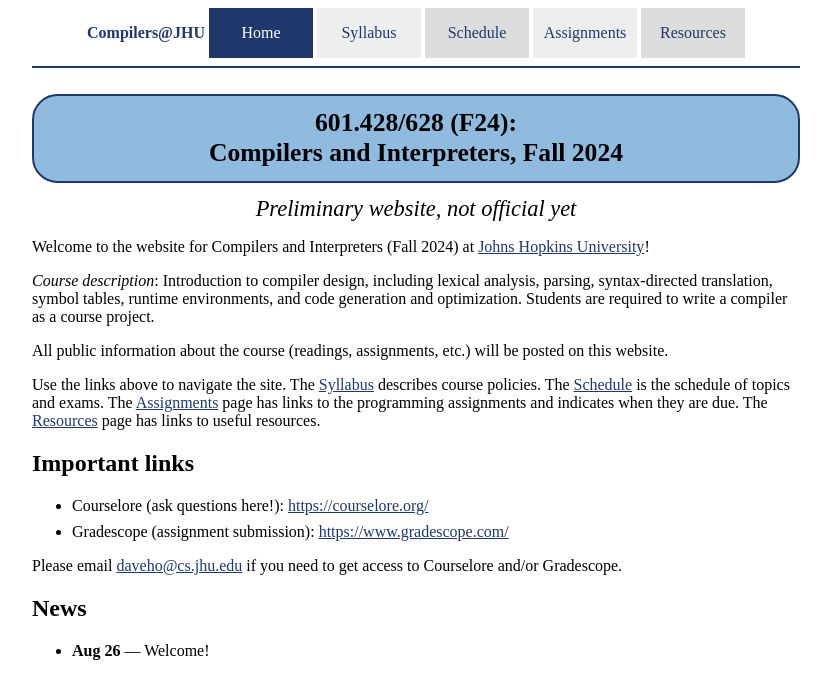
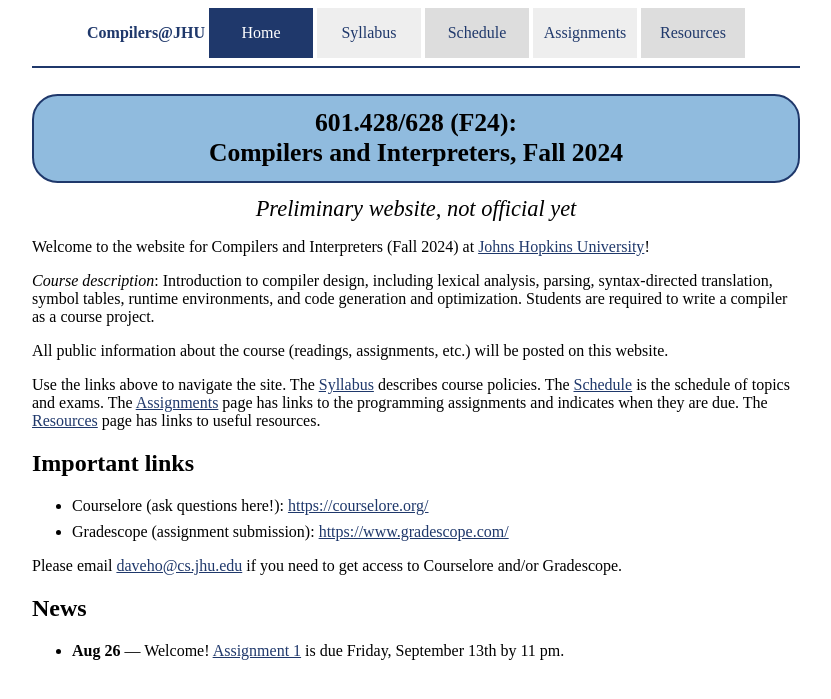
Before and after one commit to jhucompilers/fall2024, a Jekyll site: the page built from index.md, in a window 1280 px wide. Shown: the top 699 px of the page, without its empty margins (224-1055 px from the left). Built offline with Jekyll 4.4.1, drawn with Linux system fonts in a browser that asks for light colours.

Commit message:
mention assignment 1 is posted

```diff
--- a/index.md
+++ b/index.md
@@ -31,4 +31,5 @@ and/or Gradescope.
 
 ## News
 
-* **Aug 26** — Welcome!
+* **Aug 26** — Welcome! [Assignment 1](assign/assign01.html) is due Friday, September
+  13th by 11 pm.
```
